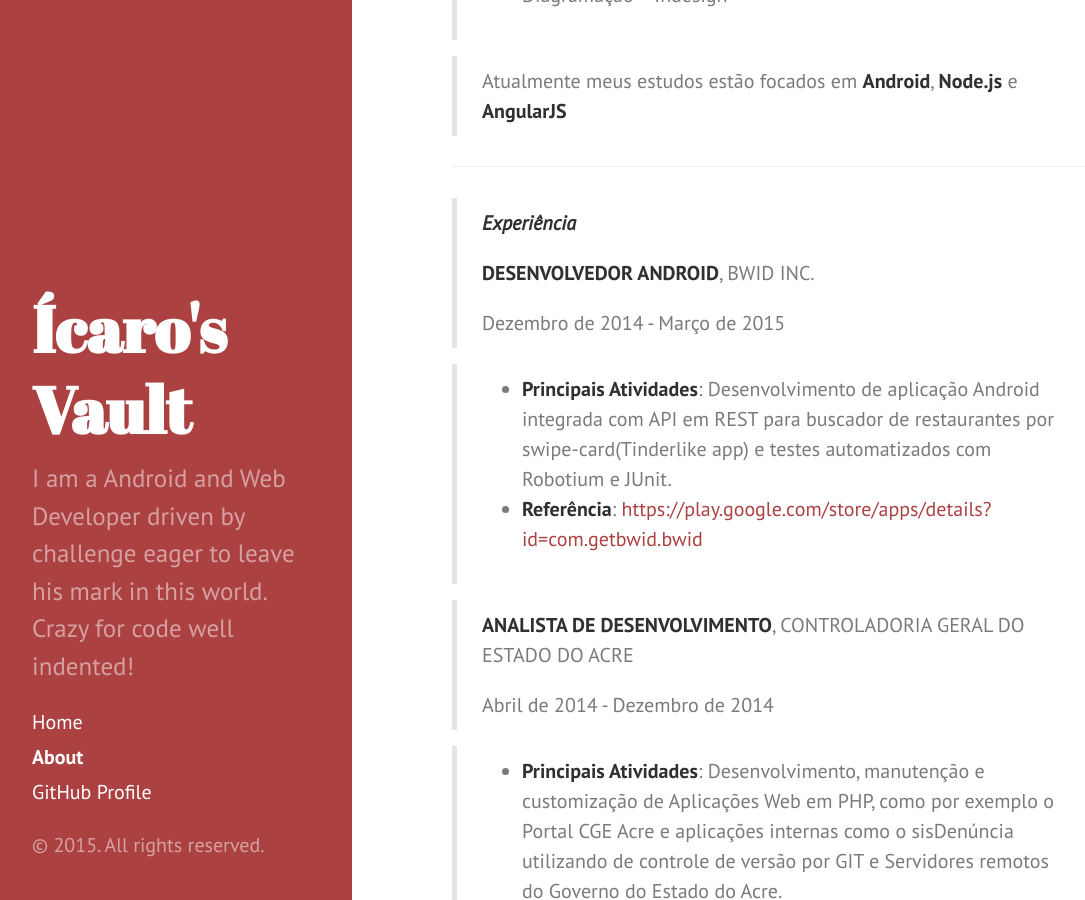
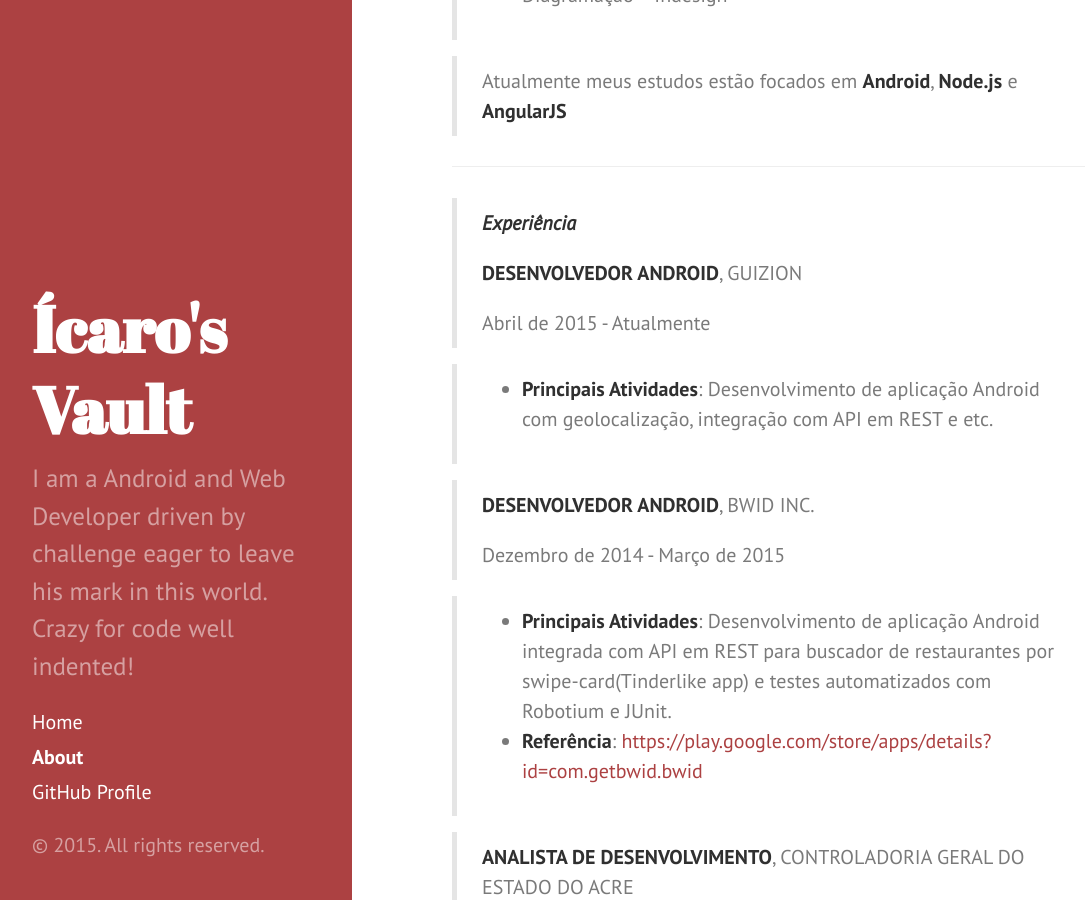
Before and after one commit to icaroabreu/icaroabreu.github.io, a Jekyll site: the page built from about.md, in a window 1280 px wide and 900 px high, scrolled down 1357 px. Shown: the whole window, without its empty margins (8-1093 px from the left). Built offline with Jekyll 4.4.1, drawn with Linux system fonts in a browser that asks for light colours; Markdown is read by kramdown in place of the engine named in the settings; some of the changed text lies outside the part shown.

Commit message:
Update about.md

```diff
--- a/about.md
+++ b/about.md
@@ -33,6 +33,12 @@ Sou desenvolvedor Web à 3 anos e meio e atualmente foco no desenvolvimento comp
 
 > ***Experiência***
 >
+>**DESENVOLVEDOR ANDROID**, GUIZION
+>
+>Abril de 2015 - Atualmente
+
+> - **Principais Atividades**: Desenvolvimento de aplicação Android com geolocalização, integração com API em REST e etc.
+
 >**DESENVOLVEDOR ANDROID**, BWID INC.
 >
 >Dezembro de 2014 - Março de 2015
```
Also changed, not shown: other parts of about.md (+1 -1 lines).
